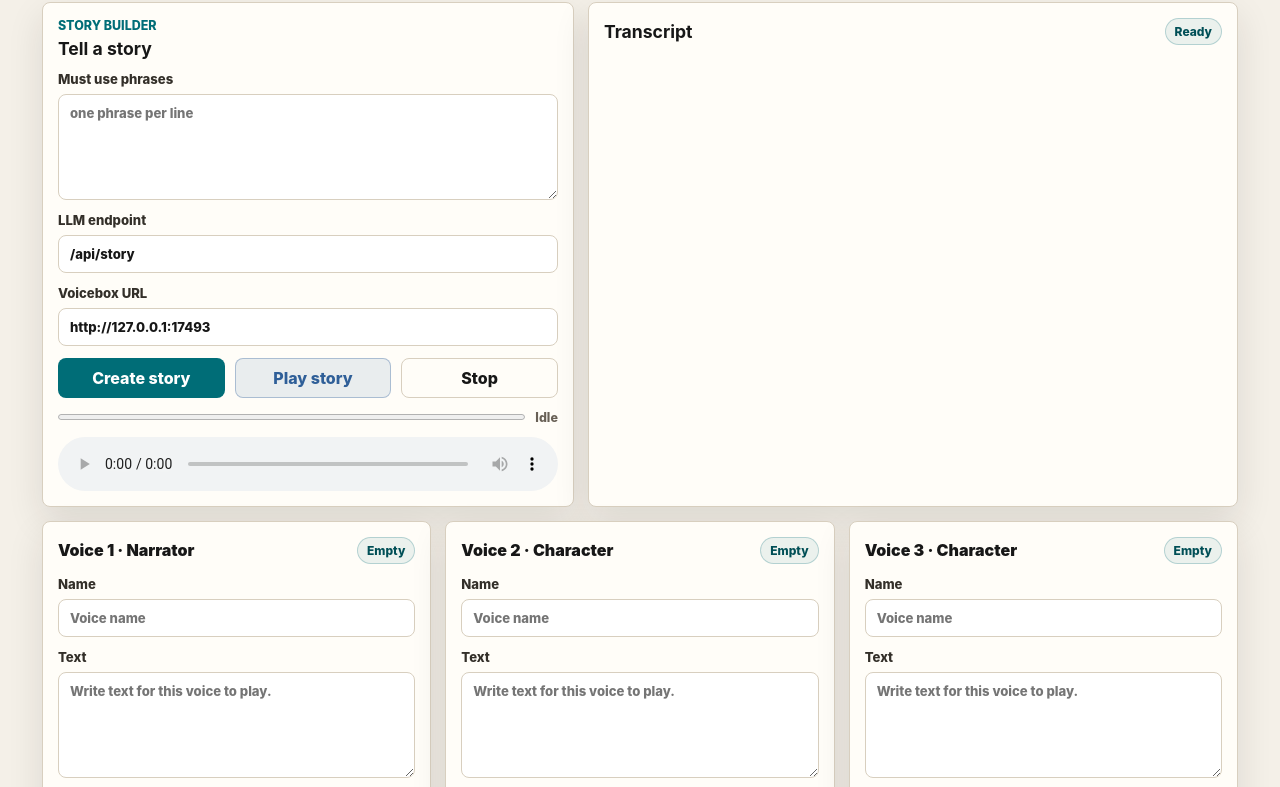
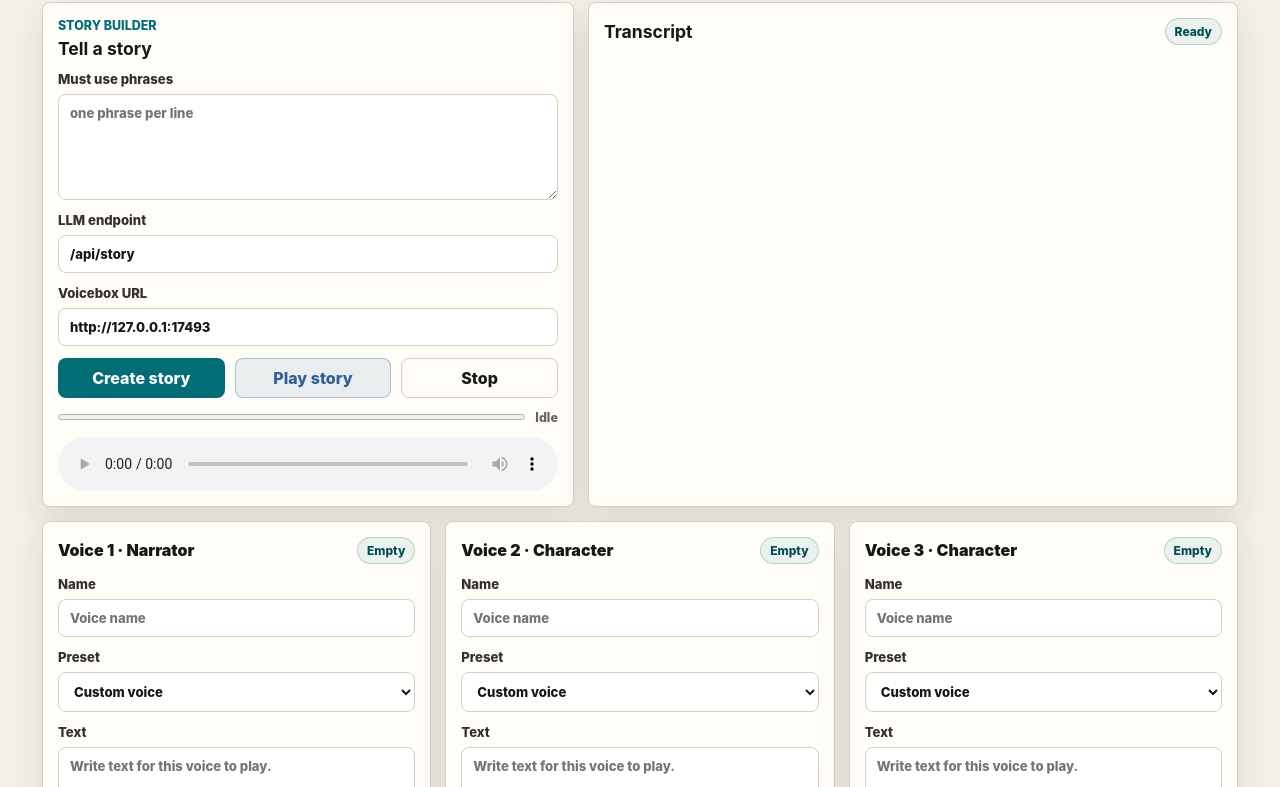
Before and after one commit to patruff/voicefun, a website: page index.html in a window 1280 px wide. Shown: the part 123-910 px from the top of the page. Drawn offline with Linux system fonts and the light colour scheme.

Commit message:
Add voice reference presets

```diff
--- a/app.js
+++ b/app.js
@@ -7,6 +7,43 @@ const DEFAULT_VOICEBOX_URL = "http://127.0.0.1:17493";
 const DEFAULT_VOICEBOX_MODEL_SIZE = "0.6B";
 const STORY_ENDPOINT_KEY = "voicefun-story-endpoint";
 const VOICEBOX_URL_KEY = "voicefun-voicebox-url";
+const VOICE_PRESETS = [
+  {
+    id: "aiden",
+    name: "Aiden",
+    referenceText: "Hi I’m Aiden and I live in Delaware. And my country that I live in is the United States of America and I love my brother Logan."
+  },
+  {
+    id: "peppa",
+    name: "Peppa",
+    referenceText: "Oooh, maybe at this restaurant the food is pretend. Hmmm, very much tasty food actually."
+  },
+  {
+    id: "logan",
+    name: "Logan",
+    referenceText: "Hi my name is Logan. I like hiding in closets and I live in closeton. It’s a big place where there’s a lot of closets and there’s monsters in the closets sometimes and they kill you."
+  },
+  {
+    id: "uncle-pat",
+    name: "Uncle Pat",
+    referenceText: "I made this app, yeah, it's pretty good. Homeboy. Home skillet. Homie. Well, hope you like it. Uncle Kevin is really good, but Uncle Pat isn't bad."
+  },
+  {
+    id: "grandpa-joe",
+    name: "Grandpa Joe",
+    referenceText: "Voice, you ain't clonin' my voice. You clone my voice then you're gonna have it all over the internet or something like that and then I'm gonna be locked up for child abuse or something."
+  },
+  {
+    id: "bandit",
+    name: "Bandit From Bluey",
+    referenceText: "Once upon a time there were three bears: Daddy bear, Mommy bear, and baby bear. Mamma bear made some porridge and in a really clear voice said \"look everyone it's hot okay, wait til it's cooled down\" but no one was listening, baby bear was on a screen watching something"
+  },
+  {
+    id: "gandalf",
+    name: "Gandalf",
+    referenceText: "It says one ring to rule them all, one ring to find them, one ring to bring them all, and in the darkness bind them"
+  }
+];
 
 const board = document.querySelector("#voiceBoard");
 const template = document.querySelector("#voiceSlotTemplate");
@@ -113,6 +150,13 @@ function displayName(slot) {
   if (slot?.name) return slot.name;
   if (slot?.index === 0) return "Narrator";
   return `Character ${slot.index}`;
+}
+
+function presetForSlot(slot) {
+  return VOICE_PRESETS.find((preset) => (
+    preset.name === slot.name &&
+    preset.referenceText === slot.referenceText
+  ));
 }
 
 async function persistField(index, updates) {
@@ -886,6 +930,7 @@ function renderSlot(slot) {
   const number = fragment.querySelector(".slot-number");
   const status = fragment.querySelector(".slot-status");
   const nameInput = fragment.querySelector(".voice-name");
+  const presetSelect = fragment.querySelector(".voice-preset");
   const textInput = fragment.querySelector(".voice-text");
   const referenceText = fragment.querySelector(".reference-text");
   const fileInput = fragment.querySelector(".voice-file");
@@ -899,6 +944,13 @@ function renderSlot(slot) {
   article.dataset.slot = String(slot.index + 1);
   number.textContent = slot.index === 0 ? "Voice 1 · Narrator" : `Voice ${slot.index + 1} · Character`;
   nameInput.value = slot.name;
+  for (const preset of VOICE_PRESETS) {
+    const option = document.createElement("option");
+    option.value = preset.id;
+    option.textContent = preset.name;
+    presetSelect.append(option);
+  }
+  presetSelect.value = presetForSlot(slot)?.id || "";
   textInput.value = slot.text;
   referenceText.value = slot.referenceText || "";
   status.textContent = hasVoiceboxProfile(slot) ? "Voicebox ready" : slot.blob ? "Reference ready" : "Empty";
@@ -912,7 +964,23 @@ function renderSlot(slot) {
   }
 
   nameInput.addEventListener("change", () => {
+    presetSelect.value = "";
     persistField(slot.index, { name: nameInput.value.trim() });
+  });
+
+  presetSelect.addEventListener("change", async () => {
+    const preset = VOICE_PRESETS.find((item) => item.id === presetSelect.value);
+    if (!preset) return;
+
+    nameInput.value = preset.name;
+    referenceText.value = preset.referenceText;
+    await persistField(slot.index, {
+      name: preset.name,
+      referenceText: preset.referenceText,
+      voiceboxProfileId: "",
+      voiceboxProfileName: ""
+    });
+    status.textContent = slot.blob ? "Reference ready" : "Preset ready";
   });
 
   textInput.addEventListener("input", () => {
@@ -920,6 +988,7 @@ function renderSlot(slot) {
   });
 
   referenceText.addEventListener("input", () => {
+    presetSelect.value = "";
     persistField(slot.index, { referenceText: referenceText.value });
   });
 
--- a/index.html
+++ b/index.html
@@ -5,7 +5,7 @@
     <meta name="viewport" content="width=device-width, initial-scale=1">
     <title>VoiceFun</title>
     <meta name="description" content="A 3 x 3 voice board for WAV reference clips and text playback.">
-    <link rel="stylesheet" href="styles.css?v=stitched-story-audio">
+    <link rel="stylesheet" href="styles.css?v=voice-presets">
   </head>
   <body>
     <header class="app-header">
@@ -81,6 +81,13 @@
         </label>
 
         <label>
+          Preset
+          <select class="voice-preset">
+            <option value="">Custom voice</option>
+          </select>
+        </label>
+
+        <label>
           Text
           <textarea class="voice-text" rows="4" placeholder="Write text for this voice to play."></textarea>
         </label>
@@ -106,6 +113,6 @@
       </article>
     </template>
 
-    <script src="app.js?v=stitched-story-audio"></script>
+    <script src="app.js?v=voice-presets"></script>
   </body>
 </html>
--- a/styles.css
+++ b/styles.css
@@ -26,6 +26,7 @@ body {
 
 button,
 input,
+select,
 textarea {
   font: inherit;
 }
@@ -224,6 +225,7 @@ label {
 }
 
 input,
+select,
 textarea {
   width: 100%;
   border: 1px solid var(--line);
@@ -239,6 +241,7 @@ textarea {
 }
 
 input:focus,
+select:focus,
 textarea:focus,
 button:focus-visible,
 .upload-button:focus-within {
```
